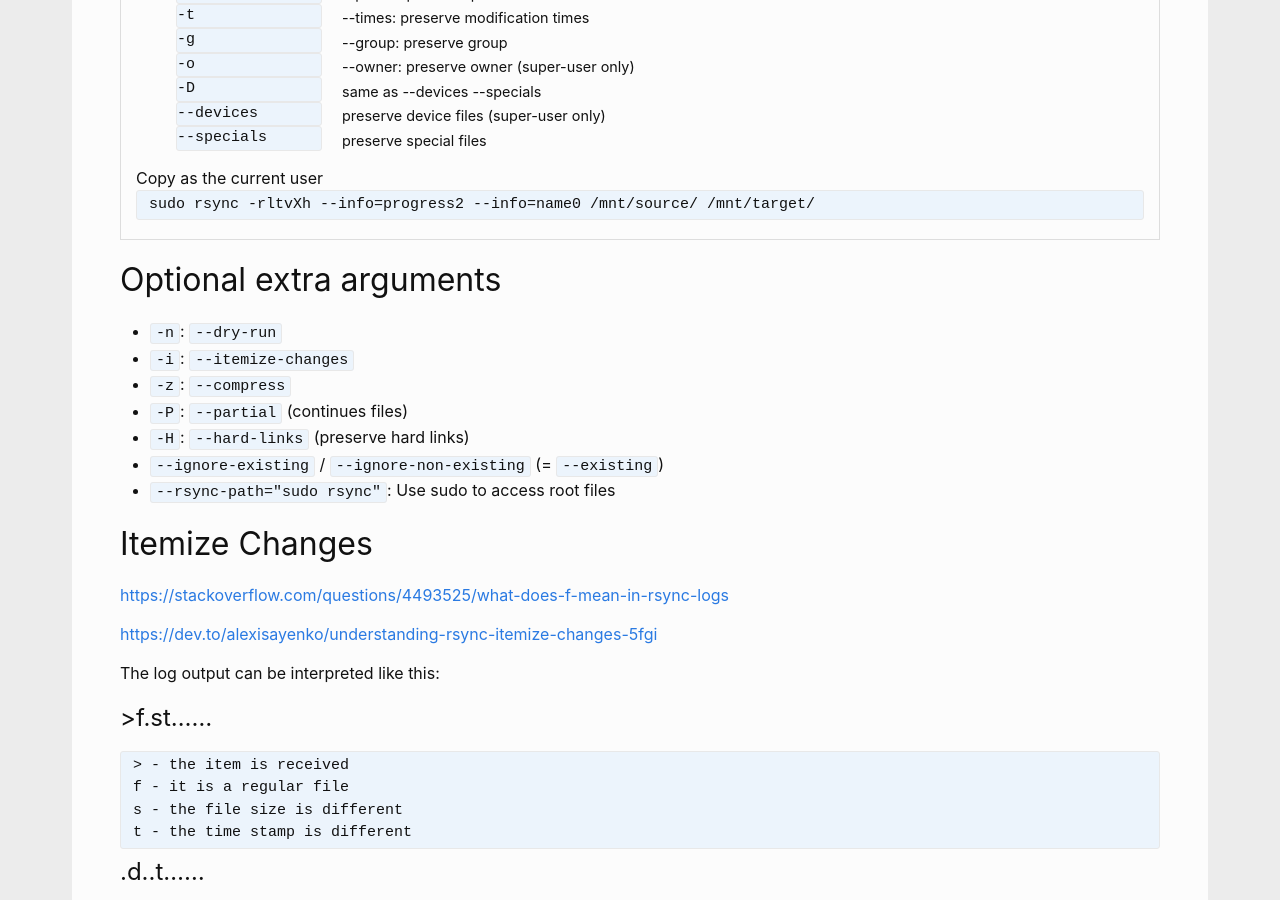
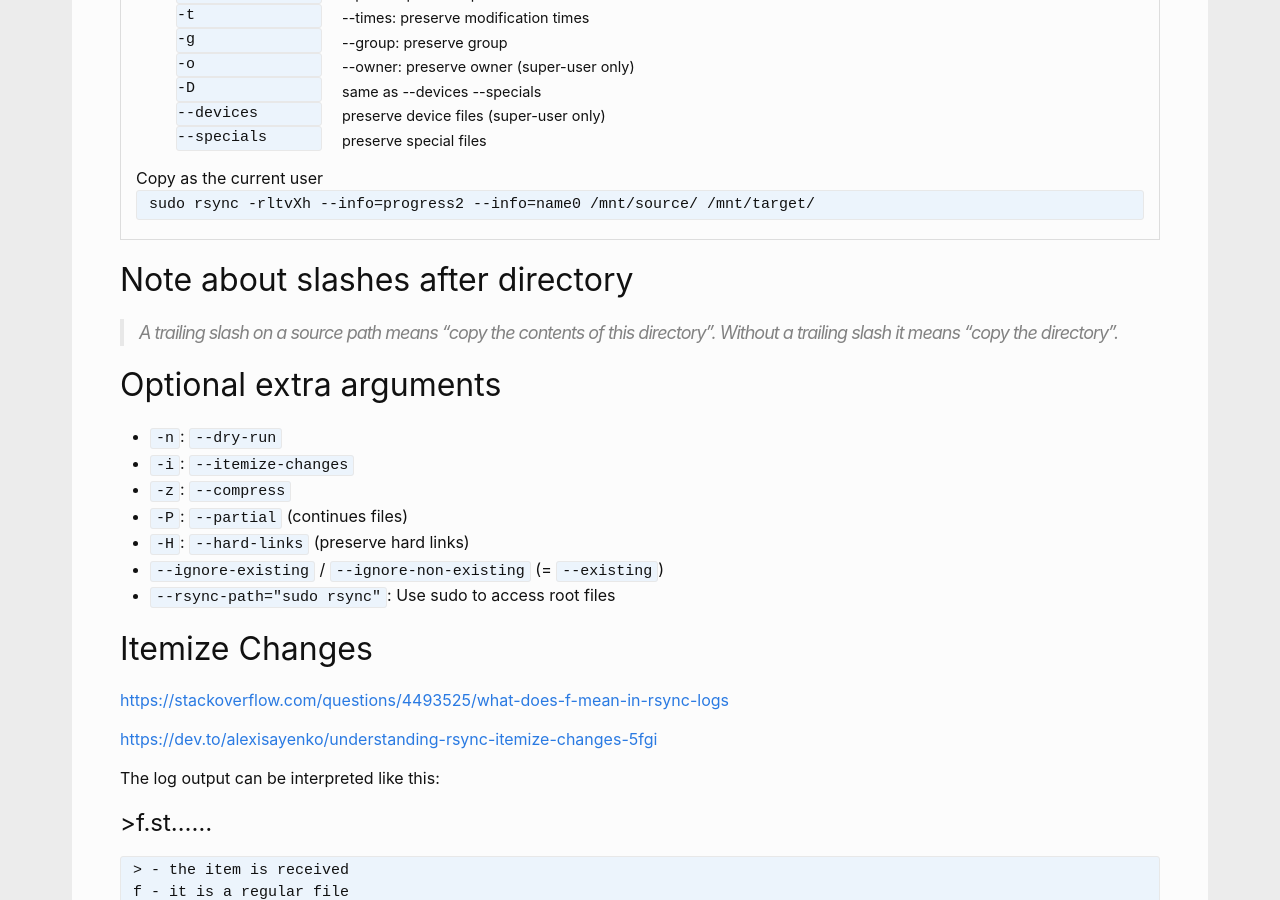
Before and after one commit to andreas-mausch/cheatsheets, a Jekyll site: the page built from _cheatsheets/rsync.md, in a window 1280 px wide and 900 px high, scrolled down 543 px. Built offline with Jekyll 4.4.1, drawn with Linux system fonts in a browser that asks for light colours.

Commit message:
rsync: Note about trailing slashes

```diff
--- a/_cheatsheets/rsync.md
+++ b/_cheatsheets/rsync.md
@@ -26,6 +26,11 @@ section:
       - title: Copy as the current user
         command: sudo rsync -rltvXh --info=progress2 --info=name0 /mnt/source/ /mnt/target/
 ---
+
+# Note about slashes after directory
+
+> A trailing slash on a source path means "copy the contents of this directory".
+> Without a trailing slash it means "copy the directory".
 
 # Optional extra arguments
 
```
